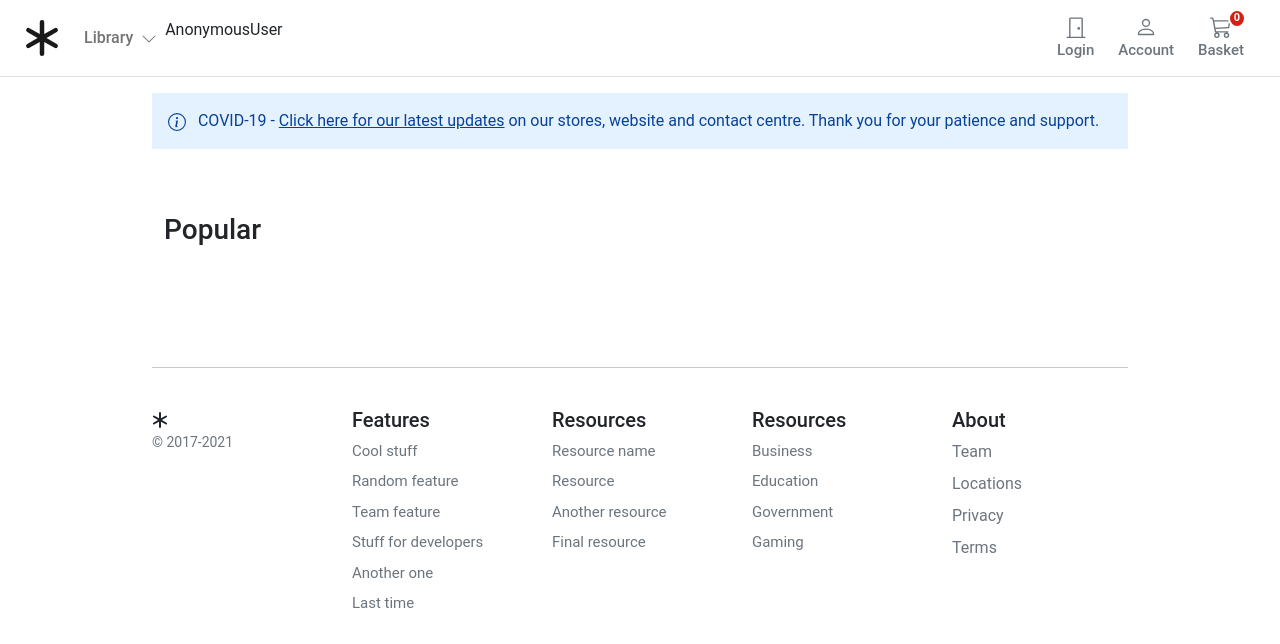
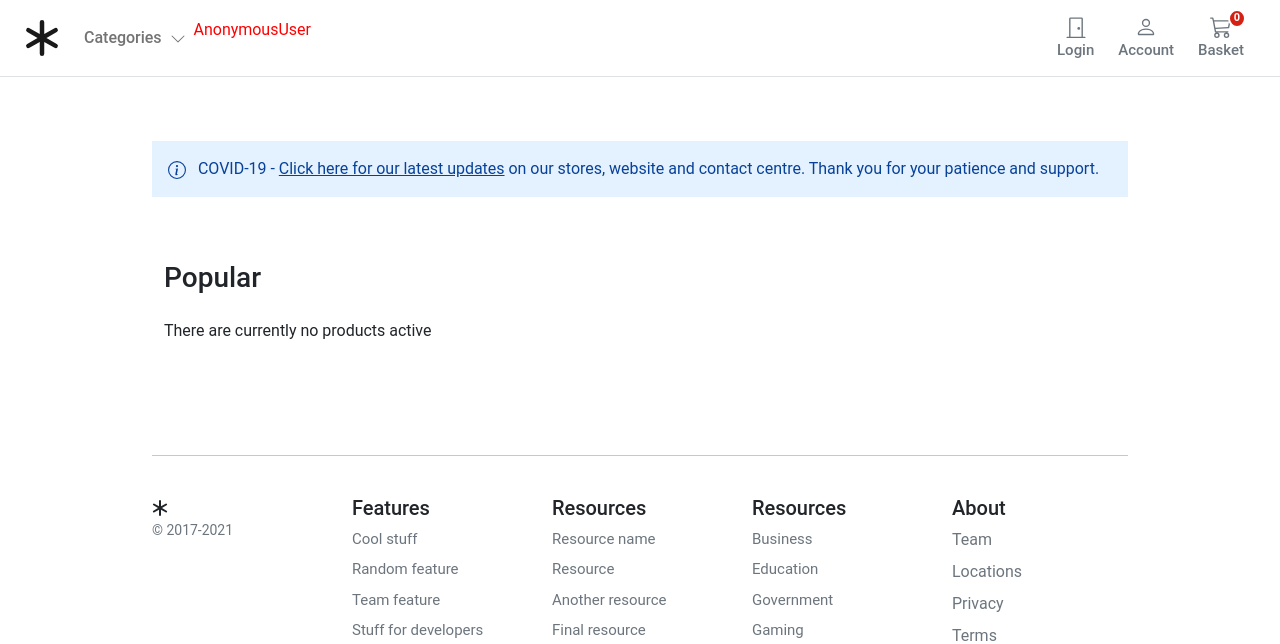
Before and after one commit to AslanZ-5/book-store, a Django app: page / in a window 1280 px wide. Shown: the top 644 px of the page. Run offline with Django 4.2, Linux system fonts and the light colour scheme; data that the repository does not hold is empty; parts of the project's set-up code (start-up, migrations or seed data) failed here and were passed over.

Commit message:
refactoring (base store-home and basket pages)

```diff
--- a/static/core/css/base.css
+++ b/static/base.css
@@ -71,6 +71,41 @@ html, body, p, div{
     }
 }
 
+
+/* Basket Menu */
+
+.basket-qty{
+    color: #fff;
+    background: #d42114;
+    border: 2px solid #fff;
+    border-radius: 50%;
+    text-align: center;
+    font-size: 11px;
+    height: 15px;
+    width: 14px;
+    position: absolute;
+    box-sizing: content-box;
+    font-weight: 600;
+    display: flex;
+    justify-content: center;
+    align-items: center;
+    top: 1px;
+    right: 10px;
+}
+
+.basket-btn{
+    position: relative;
+}
+
+.basket-btn:hover, .basket-btn:focus, .basket-btn:active, .basket-btn.active{
+    color:#d42114;
+    transition-duration: 0.4s;
+    background-color: #fff;
+}
+
+.admin{
+    color:red;
+}
 /* Footer */
 
 .footer > div > div > ul > li{
--- /dev/null
+++ b/static/store/css/store.css
@@ -0,0 +1,4 @@
+.store-select-dropdown{
+    width:50px;
+    height:40px;
+}
--- a/store/views.py
+++ b/store/views.py
@@ -15,7 +15,7 @@ def product_detail(request, slug):
 
 def category_list(request, category_slug):
     category = get_object_or_404(Category, slug=category_slug)
-    products = Product.objects.filter(category=category)
+    products = Product.products.filter(category=category)
     context = {
             'category': category,
             'products': products,
--- a/templates/base.html
+++ b/templates/base.html
@@ -13,8 +13,8 @@
     <script src="https://cdn.jsdelivr.net/npm/bootstrap@5.0.0-beta1/dist/js/bootstrap.bundle.min.js"
         integrity="sha384-ygbV9kiqUc6oa4msXn9868pTtWMgiQaeYH7/t7LECLbyPA2x65Kgf80OJFdroafW" crossorigin="anonymous">
     </script>
-    <link rel="stylesheet" href="{% static 'core/css/base.css' %}">
-    <link rel="stylesheet" href="{% static 'basket/css/basket.css' %}">
+    <link rel="stylesheet" href="{% static 'base.css' %}">
+    <link rel="stylesheet" href="{% block stylesheet %}{% endblock stylesheet %}">
 </head>
 
 <body>
@@ -33,7 +33,7 @@
                         <li class="nav-item dropdown">
                             <a class="nav-link dropdown-toggle d-none d-md-block fw500" href="#" id="navbarDropdown"
                                 role="button" data-bs-toggle="dropdown" aria-expanded="false">
-                                Library
+                                Categories
                                 <i class="ps-1"><svg xmlns="http://www.w3.org/2000/svg" width="16" height="16"
                                         fill="currentColor" class="bi bi-chevron-down" viewBox="0 0 16 16">
                                         <path fill-rule="evenodd"
@@ -50,7 +50,7 @@
                                 {% endfor %}
                             </ul>
                         </li>
-                        <li>
+                        <li class="admin">
                             {{user}}
                         </li>
 
@@ -151,9 +151,9 @@
             </div>
         </nav>
     </header>
-
+    <main class="pt-5">
     <div id="content">{% block content %} {% endblock %}</div>
-
+    </main>
     <footer class="container py-5 footer">
         <hr>
         <div class="row pt-4">
--- a/templates/store/index.html
+++ b/templates/store/index.html
@@ -1,8 +1,6 @@
 {% extends "base.html" %}
-
 {% block title %}Store{% endblock %}
 {% block content %}
-<main>
   <div class="container">
     <div class="alert alert-primary fw600 rounded-0 border-0 py-3" role="alert">
       <svg xmlns="http://www.w3.org/2000/svg" width="18" height="18" fill="currentColor" class="bi bi-info-circle me-2"
@@ -20,7 +18,10 @@
           <div class="pb-3">
             <h1 class="h3">Popular</h1>
           </div>
-          <div class="row row-cols-1 row-cols-sm-2 row-cols-md-5 g-3">
+          {% if not products %}
+              <div class="col-12">There are currently no products active</div>
+            {% else %}
+            <div class="row row-cols-1 row-cols-sm-2 row-cols-md-5 g-3">
             {% for product in products %}
             <div class="col">
               <div class="card border-0">
@@ -35,9 +36,10 @@
               </div>
             </div>
             {% endfor %}
+            {% endif %}
           </div>
         </div>
       </div>
     </div>
-</main>
+
 {% endblock %}
```
Also changed, not shown: static/basket/css/basket.css (deleted, +0 -28 lines), templates/basket/basket.html (+9 -6 lines), templates/store/category.html (+17 -6 lines), templates/store/detail.html (+6 -17 lines).
